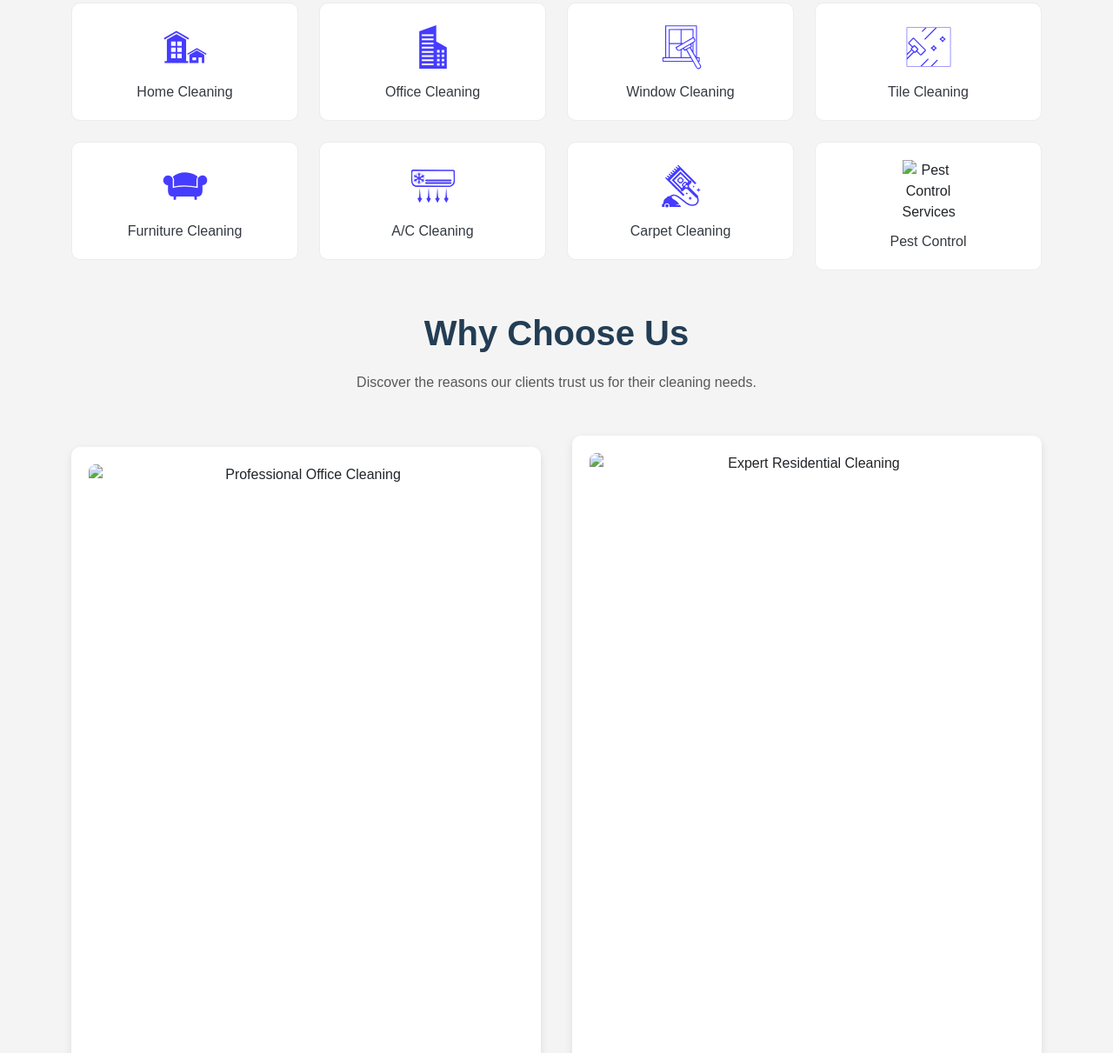
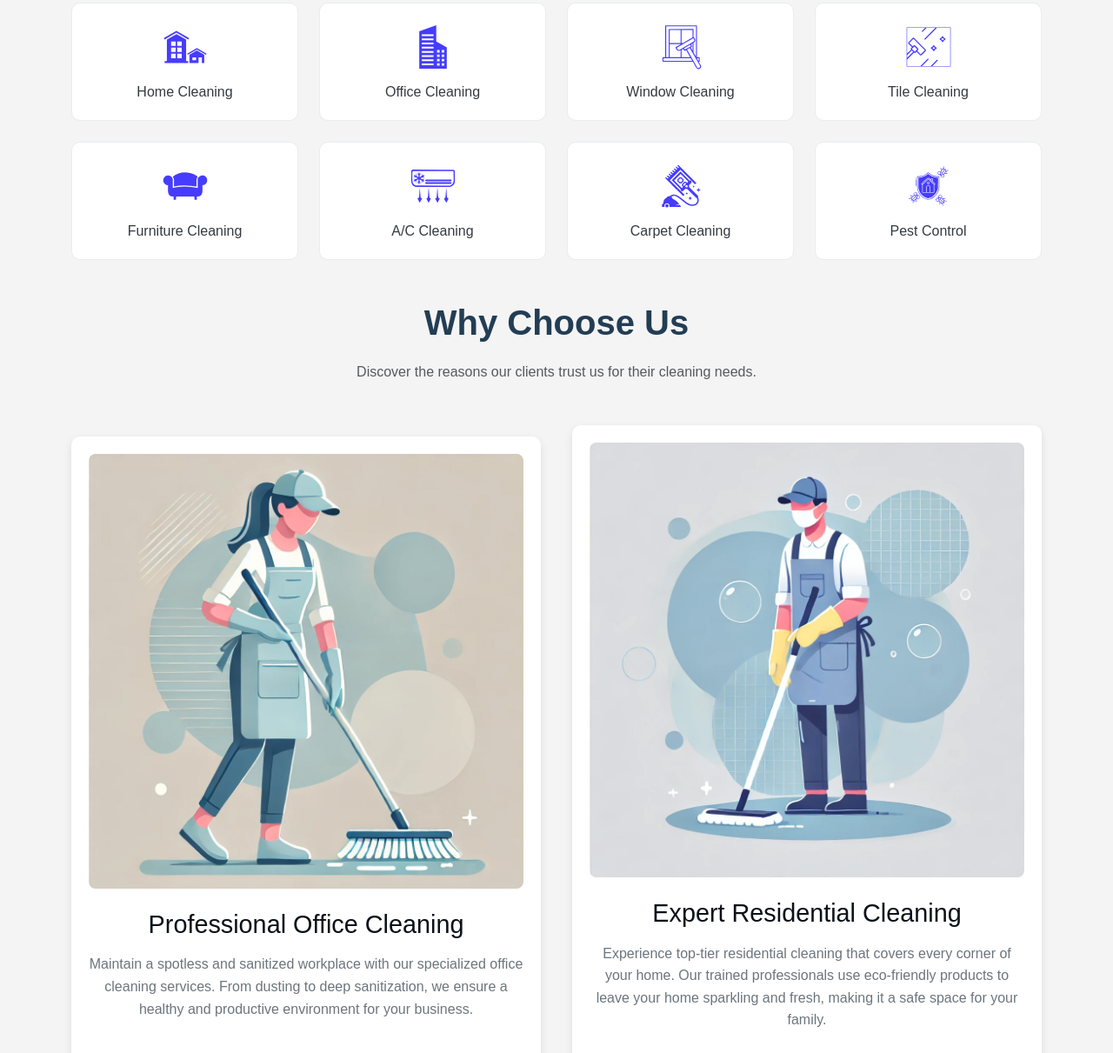
Before and after one commit to Bharathstline/Rukn-Albustan-Website, a plain HTML site: page index.html in a window 1280 px wide. Shown: the part 931-2142 px from the top of the page at 87% size. Drawn offline with nearby package versions, Linux system fonts and the light colour scheme; the site is published under a folder, as on GitHub Pages, so addresses that start at the root find nothing.

Commit message:
image display issue solved

```diff
--- a/index.html
+++ b/index.html
@@ -123,7 +123,7 @@
     <div class="col-6 col-md-4 col-lg-3">
       <div class="category-card">
         <div class="category-image">
-          <img src="/assets/images/Icons/Pest-control.svg" alt="Pest Control Services">
+          <img src="assets/images/Icons/Pest-control.svg" alt="Pest Control Services">
         </div>
         <p>Pest Control</p>
       </div>
@@ -140,7 +140,7 @@
   <div class="row mb-5">
     <!-- Section 1 -->
     <div class="col-12 col-lg-6 d-flex flex-column align-items-center text-center">
-      <img src="/assets/images/Asset 1.jpg" alt="Professional Office Cleaning" class="img-fluid mb-4" width="553" height="746" loading="lazy">
+      <img src="assets/images/Asset 1.jpg" alt="Professional Office Cleaning" class="img-fluid mb-4" width="553" height="746" loading="lazy">
       <h2 class="h4 mb-3">Professional Office Cleaning</h2>
       <p>Maintain a spotless and sanitized workplace with our specialized office cleaning services. From dusting to deep sanitization, we ensure a healthy and productive environment for your business.</p>
       <a href="#" class="btn btn-primary">Read More <i class="bi bi-arrow-right"></i></a>
@@ -148,7 +148,7 @@
 
     <!-- Section 2 -->
     <div class="col-12 col-lg-6 d-flex flex-column align-items-center text-center">
-      <img src="/assets/images/Asset 2.jpg" alt="Expert Residential Cleaning" class="img-fluid mb-4" width="553" height="746" loading="lazy">
+      <img src="assets/images/Asset 2.jpg" alt="Expert Residential Cleaning" class="img-fluid mb-4" width="553" height="746" loading="lazy">
       <h2 class="h4 mb-3">Expert Residential Cleaning</h2>
       <p>Experience top-tier residential cleaning that covers every corner of your home. Our trained professionals use eco-friendly products to leave your home sparkling and fresh, making it a safe space for your family.</p>
       <a href="#" class="btn btn-primary">Read More <i class="bi bi-arrow-right"></i></a>
```
